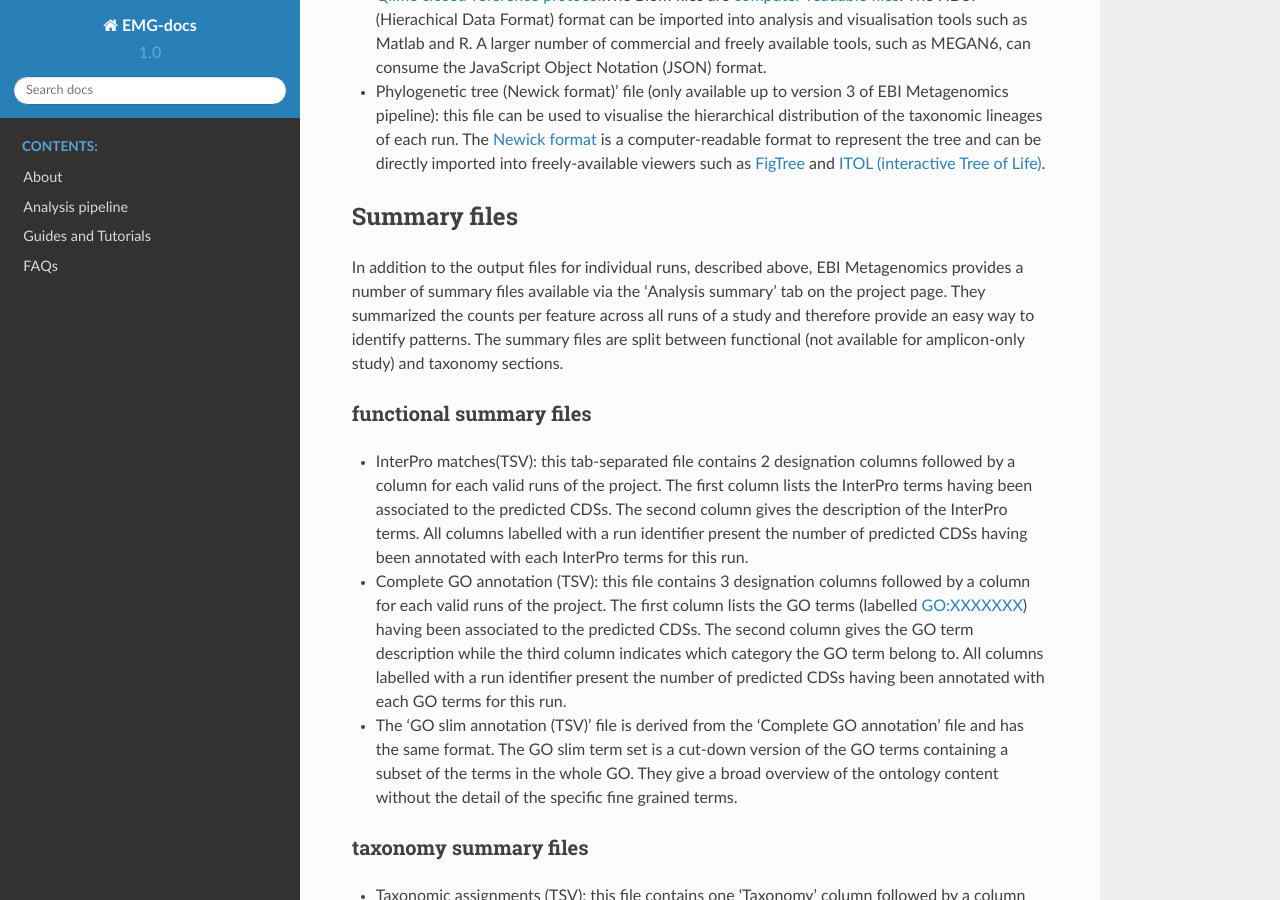
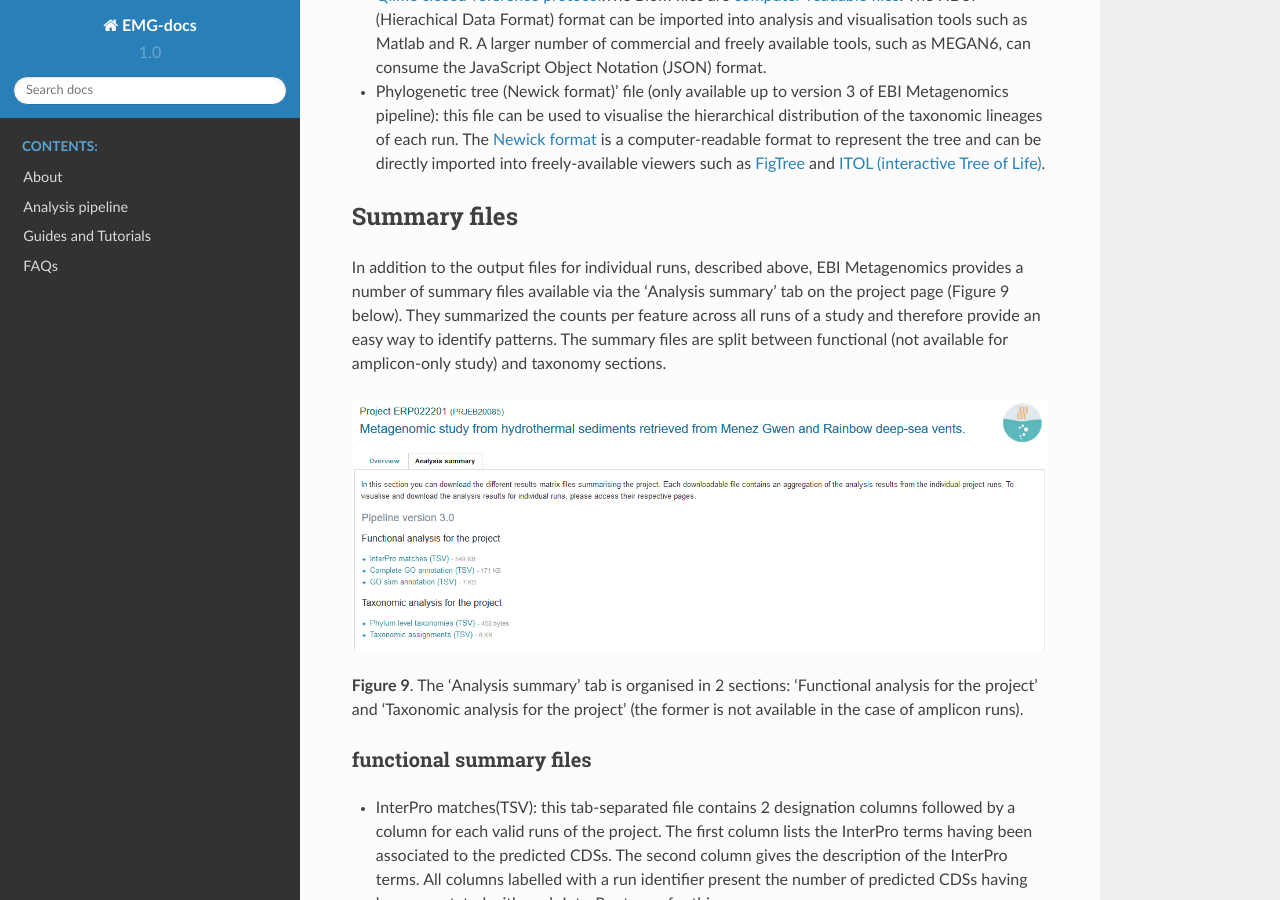
Before and after one commit to EBI-Metagenomics/EMG-docs, a Sphinx documentation site: the page built from docs/portal.rst, in a window 1280 px wide and 900 px high, scrolled down 7439 px. Built offline with Sphinx 7.4.7 and the Read the Docs theme 2.0.0, drawn with Linux system fonts in a browser that asks for light colours.

Commit message:
Update portal.rst

```diff
--- a/docs/portal.rst
+++ b/docs/portal.rst
@@ -112,7 +112,10 @@ Description of taxonomic assignment files available to download
 -------------
 Summary files
 -------------
-In addition to the output files for individual runs, described above, EBI Metagenomics provides a number of summary files available via the 'Analysis summary' tab on the project page. They summarized the counts per feature across all runs of a study and therefore provide an easy way to identify patterns. The summary files are split between functional (not available for amplicon-only study) and taxonomy sections.
+In addition to the output files for individual runs, described above, EBI Metagenomics provides a number of summary files available via the 'Analysis summary' tab on the project page (Figure 9 below). They summarized the counts per feature across all runs of a study and therefore provide an easy way to identify patterns. The summary files are split between functional (not available for amplicon-only study) and taxonomy sections.
+
+.. image:: images/summary.PNG
+**Figure 9**. The 'Analysis summary' tab is organised in 2 sections: ‘Functional analysis for the project’ and ‘Taxonomic analysis for the project’ (the former is not available in the case of amplicon runs).
 
 functional summary files
 ^^^^^^^^^^^^^^^^^^^^^^^^
```
